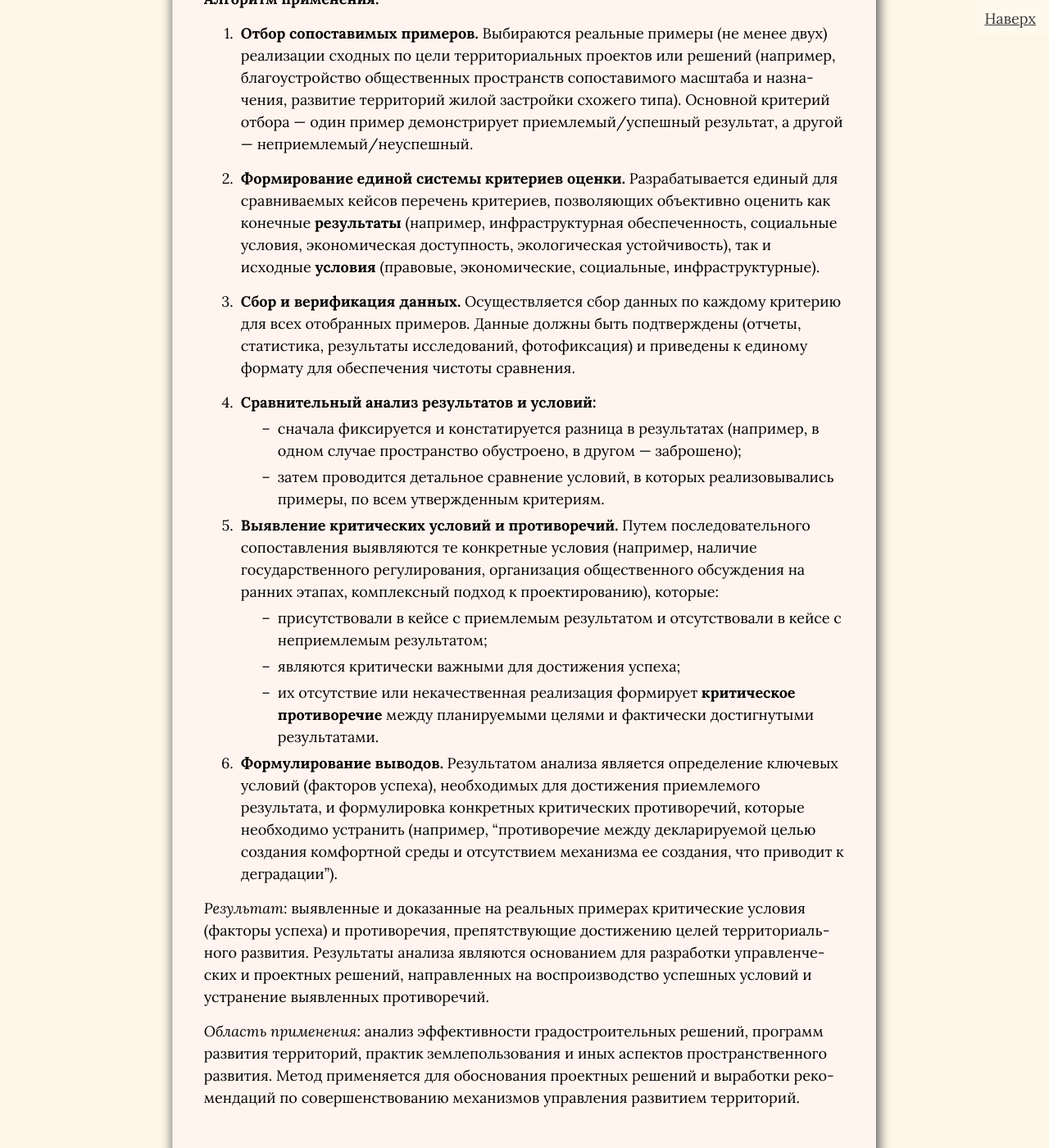
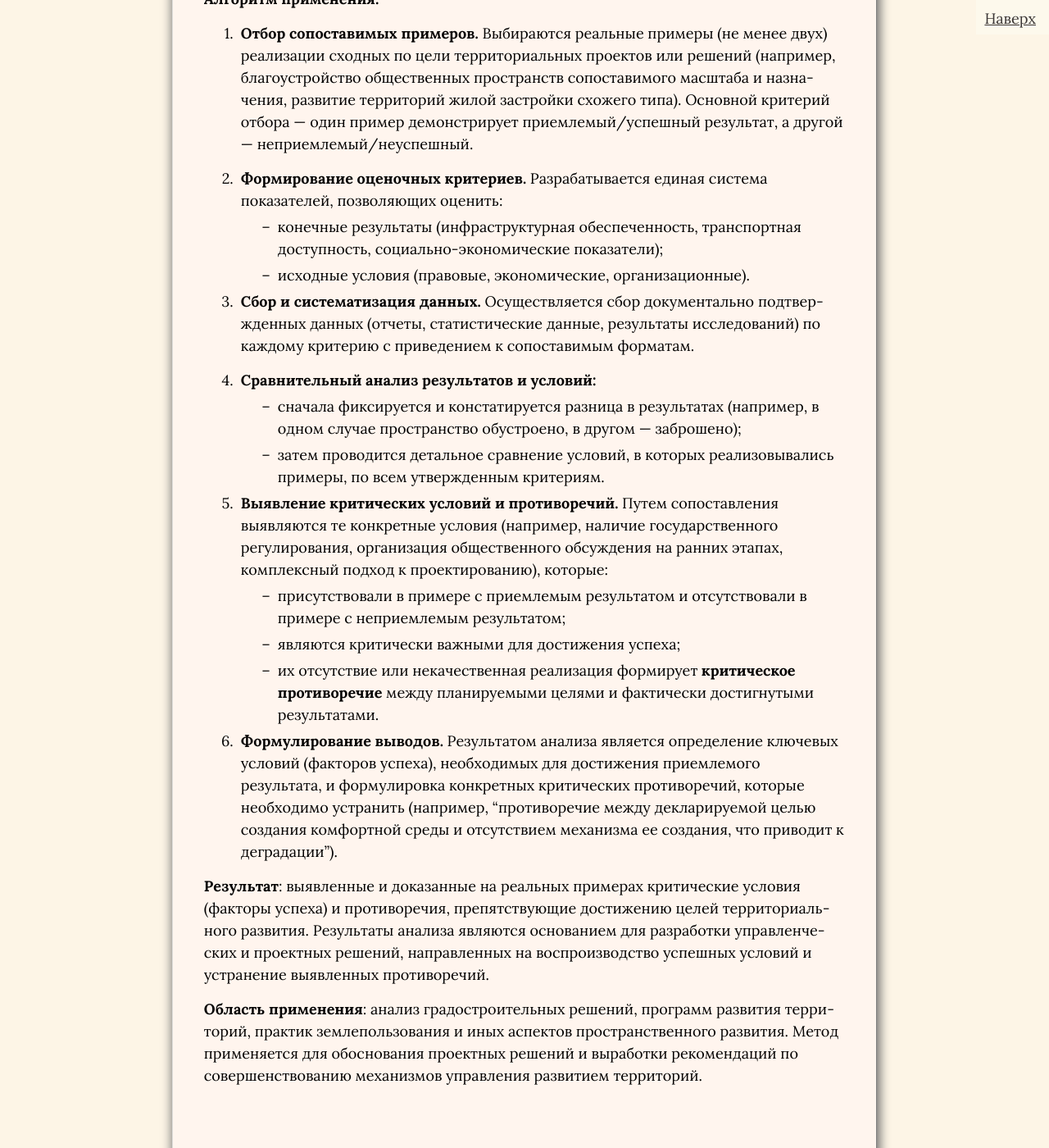
Before and after one commit to SergSi/land-use-art, a Jekyll site: the page built from _posts/2025-09-12-metod.md, in a window 1280 px wide and 1400 px high, scrolled down 22914 px. Shown: the whole window at 82% size. Built offline with Jekyll 4.4.1, drawn with Linux system fonts in a browser that asks for light colours; some web fonts are replaced; some of the changed text lies outside the part shown.

Commit message:
Update 2025-09-12-metod.md

```diff
--- a/_posts/2025-09-12-metod.md
+++ b/_posts/2025-09-12-metod.md
@@ -277,8 +277,9 @@ flowchart TD
    - экономические,
    - экологические,
    - социальные,
-    - инфраструктурные."]
+        - инфраструктурные."]
         D --> E[Структуризация и описание проблемы]
+
     E --> F[Анализ заинтересованных сторон<br>и их интересов]
     F --> G[Предварительная оценка<br>масштаба и сложности]
     G --> H[Формирование итогового документа:<br>«Карта противоречия»]
@@ -740,32 +741,34 @@ number="9"
 
 #### 7. Метод сравнительного анализа территориального развития
 
-*Назначение:* выявление критических условий и противоречий, определяющих успешность или неуспешность территориального развития, путем сопоставления реальных результатов в сопоставимых ситуациях.
+**Назначение:** выявление критических условий и противоречий, определяющих успешность или неуспешность территориального развития, путем сопоставления реальных результатов в сопоставимых ситуациях.
 
-*Краткое описание:* метод основан на сравнительной оценке реальных, подтвержденных результатов территориального развития, достигнутых в различных условиях. Сравнению подлежат типовые примеры, сопоставимые по своему назначению и масштабу, но различающиеся по качеству условий и конечным результатам. Ключевой задачей является выявление именно тех условий, наличие или отсутствие которых привело к приемлемому или неприемлемому результату.
+**Краткое описание:** метод основан на сравнительной оценке реальных, подтвержденных результатов территориального развития, достигнутых в различных условиях. Сравнению подлежат типовые примеры, сопоставимые по своему назначению и масштабу, но различающиеся по качеству условий и конечным результатам. Ключевой задачей является выявление именно тех условий, наличие или отсутствие которых привело к приемлемому или неприемлемому результату.
 
 **Алгоритм применения:**
 
 1.  **Отбор сопоставимых примеров.** Выбираются реальные примеры (не менее двух) реализации сходных по цели территориальных проектов или решений (например, благоустройство общественных пространств сопоставимого масштаба и назначения, развитие территорий жилой застройки схожего типа). Основной критерий отбора — один пример демонстрирует приемлемый/успешный результат, а другой — неприемлемый/неуспешный.
 
-2.  **Формирование единой системы критериев оценки.** Разрабатывается единый для сравниваемых кейсов перечень критериев, позволяющих объективно оценить как конечные **результаты** (например, инфраструктурная обеспеченность, социальные условия, экономическая доступность, экологическая устойчивость), так и исходные **условия** (правовые, экономические, социальные, инфраструктурные).
+2.  **Формирование оценочных критериев.** Разрабатывается единая система показателей, позволяющих оценить:
+    *   конечные результаты (инфраструктурная обеспеченность, транспортная доступность, социально-экономические показатели);
+    *   исходные условия (правовые, экономические, организационные).
 
-3.  **Сбор и верификация данных.** Осуществляется сбор данных по каждому критерию для всех отобранных примеров. Данные должны быть подтверждены (отчеты, статистика, результаты исследований, фотофиксация) и приведены к единому формату для обеспечения чистоты сравнения.
+3.  **Сбор и систематизация данных.** Осуществляется сбор документально подтвержденных данных (отчеты, статистические данные, результаты исследований) по каждому критерию с приведением к сопоставимым форматам.
 
 4.  **Сравнительный анализ результатов и условий:**
     *   сначала фиксируется и констатируется разница в результатах (например, в одном случае пространство обустроено, в другом — заброшено);
     *   затем проводится детальное сравнение условий, в которых реализовывались примеры, по всем утвержденным критериям.
 
-5.  **Выявление критических условий и противоречий.** Путем последовательного сопоставления выявляются те конкретные условия (например, наличие государственного регулирования, организация общественного обсуждения на ранних этапах, комплексный подход к проектированию), которые:
-    *   присутствовали в кейсе с приемлемым результатом и отсутствовали в кейсе с неприемлемым результатом;
+5.  **Выявление критических условий и противоречий.** Путем сопоставления выявляются те конкретные условия (например, наличие государственного регулирования, организация общественного обсуждения на ранних этапах, комплексный подход к проектированию), которые:
+    *   присутствовали в примере с приемлемым результатом и отсутствовали в примере с неприемлемым результатом;
     *   являются критически важными для достижения успеха;
     *   их отсутствие или некачественная реализация формирует **критическое противоречие** между планируемыми целями и фактически достигнутыми результатами.
 
 6.  **Формулирование выводов.** Результатом анализа является определение ключевых условий (факторов успеха), необходимых для достижения приемлемого результата, и формулировка конкретных критических противоречий, которые необходимо устранить (например, "противоречие между декларируемой целью создания комфортной среды и отсутствием механизма ее создания, что приводит к деградации").
 
-*Результат*: выявленные и доказанные на реальных примерах критические условия (факторы успеха) и противоречия, препятствующие достижению целей территориального развития. Результаты анализа являются основанием для разработки управленческих и проектных решений, направленных на воспроизводство успешных условий и устранение выявленных противоречий.
+**Результат**: выявленные и доказанные на реальных примерах критические условия (факторы успеха) и противоречия, препятствующие достижению целей территориального развития. Результаты анализа являются основанием для разработки управленческих и проектных решений, направленных на воспроизводство успешных условий и устранение выявленных противоречий.
 
-*Область применения:* анализ эффективности градостроительных решений, программ развития территорий, практик землепользования и иных аспектов пространственного развития. Метод применяется для обоснования проектных решений и выработки рекомендаций по совершенствованию механизмов управления развитием территорий.
+**Область применения**: анализ градостроительных решений, программ развития территорий, практик землепользования и иных аспектов пространственного развития. Метод применяется для обоснования проектных решений и выработки рекомендаций по совершенствованию механизмов управления развитием территорий.
 
 {% include mermaid.html content='
 
@@ -775,8 +778,9 @@ flowchart TD
 subgraph B[Фаза 1: Подготовка]
     direction LR
     B1[Определение объектов<br>сравнения]
-    B2[Формирование системы<br>критериев]
+    B2[Формирование <br>оценочных критериев]
     B3[Сбор и систематизация<br>данных]
+
 
     B1 --> B2 --> B3
 end
```
Also changed, not shown: other parts of _posts/2025-09-12-metod.md (+1 -1 lines).
